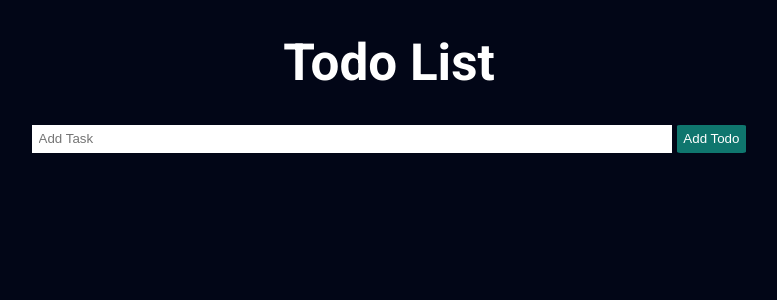
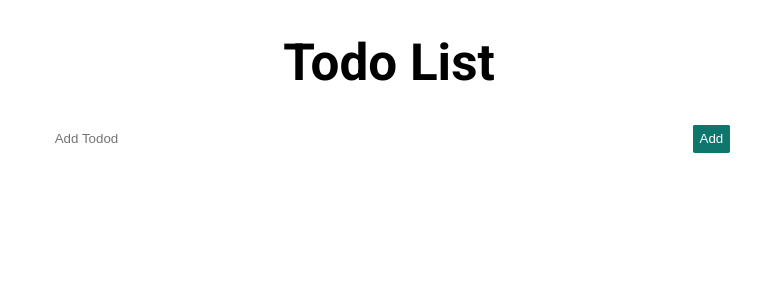
Before and after one commit to elidvenega/react-todolist, a React (Vite) app: page / in a window 1280 px wide. Shown: the top 300 px of the page, without its empty margins (251-1028 px from the left). Built offline with nearby package versions, Linux system fonts and the light colour scheme.

Commit message:
Worked on React and getting better with repetition

```diff
--- a/package.json
+++ b/package.json
@@ -11,7 +11,7 @@
   },
   "dependencies": {
     "react": "^18.3.1",
-    "react-dom": "^18.2.0",
+    "react-dom": "^18.3.1",
     "uuid": "^9.0.1"
   },
   "devDependencies": {
--- a/src/App.jsx
+++ b/src/App.jsx
@@ -1,9 +1,9 @@
-import TodoList from "./components/TodoList";
+import Todos from "./components/Todos";
 
 export default function App() {
   return (
     <>
-      <TodoList />
+      <Todos />
     </>
   );
 }
--- a/src/components/Todos.jsx
+++ b/src/components/Todos.jsx
@@ -1,44 +1,63 @@
 import { useState } from "react";
 import { v4 as uuidv4 } from "uuid";
+import "./liststyles.css";
+
+// classes bring used
+/*
+container
+btn
+del-btn
+*/
 
 export default function Todos() {
-  const [list, setList] = useState([]);
-  const [text, setText] = useState("");
+  const [todos, setTodos] = useState([]);
+  const [inputValue, setInputValue] = useState("");
 
-  const handleInput = (e) => setText(e.target.value);
+  const handleInput = (e) => setInputValue(e.target.value);
 
   const handleSubmit = (e) => {
     e.preventDefault();
-    setList([...list, text]);
-    setText("");
+    setTodos([...todos, inputValue]);
+    setInputValue("");
   };
 
-  const handleDelete = (index) => {
-    const listItems = [...list];
-    listItems.splice(index, 1);
-    setList(listItems);
+  const hadleDelete = (index) => {
+    const newList = [...todos];
+    newList.splice(index, 1);
+    setTodos(newList);
   };
+
   return (
     <>
-      <section className="container">
-        <form action="#">
+      <h1>Todo List</h1>
+      <div className="container">
+        <form action="">
           <input
             type="text"
-            value={text}
-            placeholder="Add Todo"
+            placeholder="Add Todod"
+            value={inputValue}
             onChange={handleInput}
           />
-          <button onClick={handleSubmit}>Add</button>
+          <button className="btn" type="submit" onClick={handleSubmit}>
+            Add
+          </button>
         </form>
+
         <ul>
-          {list.map((text, index) => (
+          {todos.map((text, index) => (
             <li key={uuidv4()}>
               {text}
-              <button onClick={() => handleDelete(index)}>Delete</button>
+              <button
+                className="del-btn"
+                type="submit"
+                onClick={() => hadleDelete(index)}
+              >
+                Delete
+              </button>
             </li>
           ))}
         </ul>
-      </section>
+      </div>
     </>
   );
 }
--- a/src/components/liststyles.css
+++ b/src/components/liststyles.css
@@ -6,7 +6,7 @@
 }
 
 h1 {
-  color: var(--white-color);
+  /* color: var(--white-color); */
   font-size: 2rem;
   text-align: center;
   padding: 2rem;
--- a/src/index.css
+++ b/src/index.css
@@ -9,8 +9,8 @@
 
 body {
   font-family: "Roboto", sans-serif;
-  background-color: #020617;
-  color: #fff;
+  /* background-color: #020617;
+  color: #fff; */
   min-height: 100vh;
   max-width: 100%;
 }
```
Also changed, not shown: 1 other file (tests, documents, lock files or other folders).
